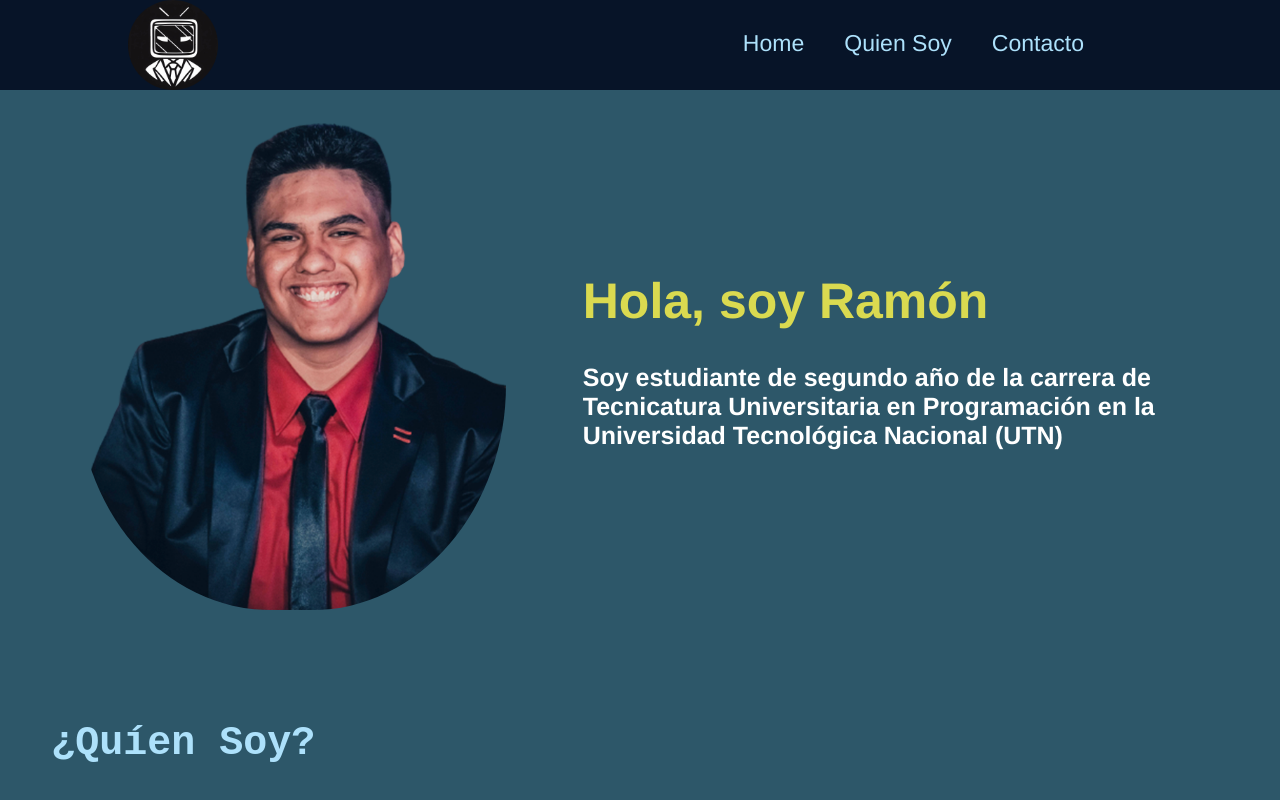
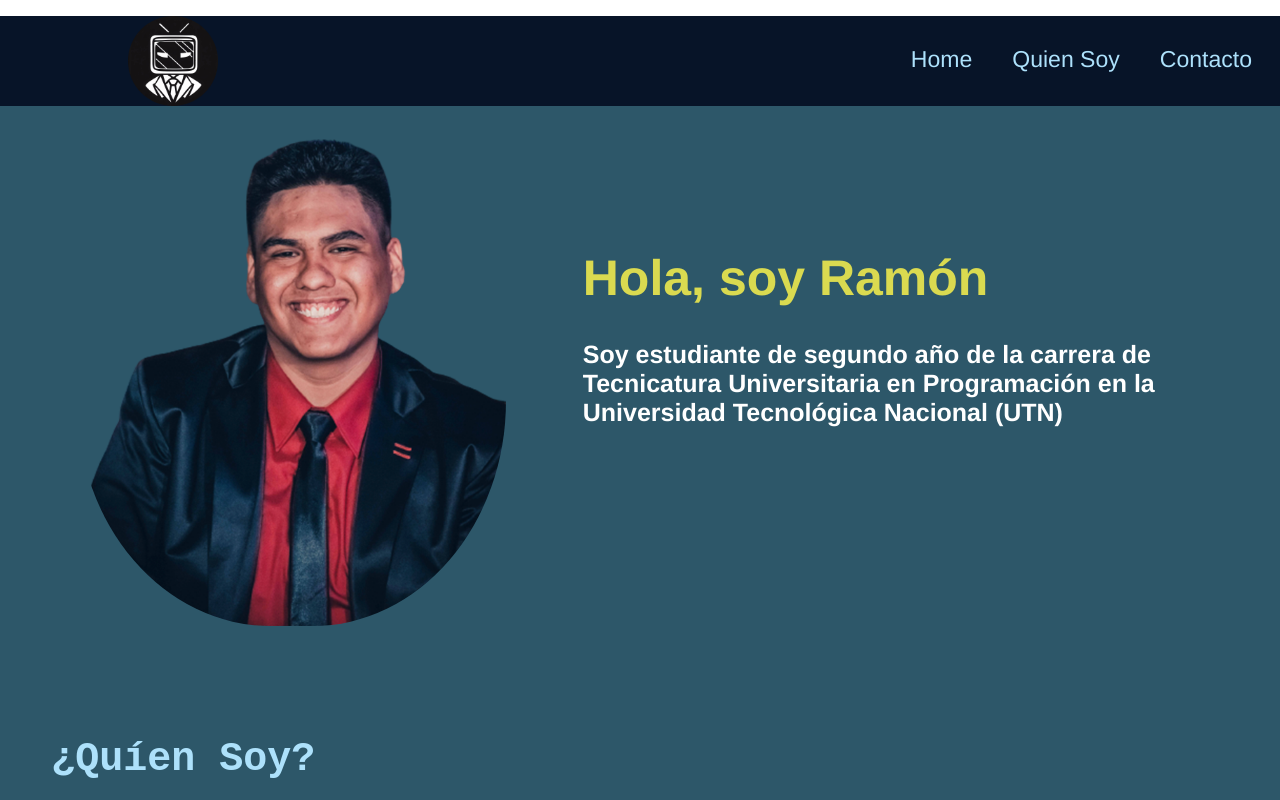
Before and after one commit to RamonB01/RamonB01.github.io, a plain HTML site: page index.html in a window 1280 px wide. Shown: the top 800 px of the page. Drawn offline with Linux system fonts and the light colour scheme.

Commit message:
cambios minimos en home

```diff
--- a/index.html
+++ b/index.html
@@ -8,7 +8,7 @@
 
 </head>
 <body>
-    <header style="position: relative;">
+    <header style="position: fixed;">
         <h1 id="al"></h1>
         <img src="imagenweb/shuker.jpg" alt="shuker">
         <h1 id="ramon"></h1>
--- a/style.css
+++ b/style.css
@@ -22,7 +22,7 @@ header , ul  {
     font-size: larger;
     list-style-type: none;
     margin: 0;
-    padding: 0;
+    /* padding: 0; */
     font-family: 'Franklin Gothic Medium', 'Arial Narrow', Arial, sans-serif
 }
 
@@ -50,7 +50,7 @@ header img {
 header #ramon {
     color: #ade1fb;
     padding-left: 6%;
-    padding-right: 35%;
+    padding-right: 45%;
 
 }
 
@@ -88,6 +88,7 @@ header #al {
 
 .contImg{
     padding-left: 6%;
+    padding-top: 90px;
     padding-bottom: 80px;
 }
 
@@ -104,7 +105,7 @@ header #al {
     color: white;
     /* color: #071428; */
     margin: 6%;
-    margin-top: 10%;
+    margin-top: 14%;
 }
 
 .quien {
```
